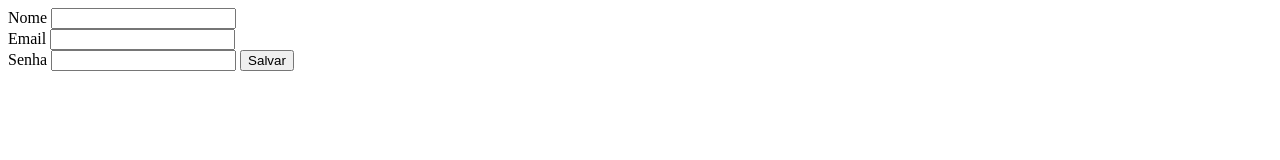
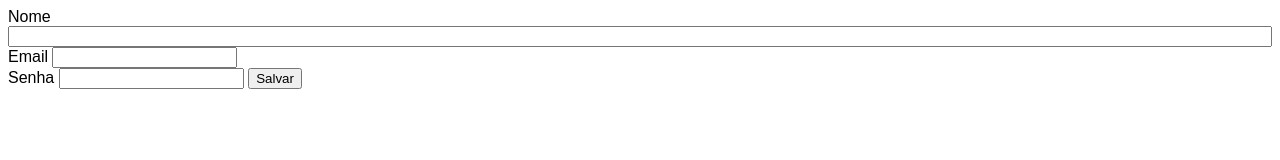
Before and after one commit to Andre-Sampaio-Filho/Bot-o-Doid-o, a plain HTML site: page index.html in a window 1280 px wide. Drawn offline with Linux system fonts and the light colour scheme.

Commit message:
fazendo algumas alterações

```diff
--- a/css/style.css
+++ b/css/style.css
@@ -0,0 +1,10 @@
+body{
+    font-family: Arial, Helvetica, sans-serif;
+}
+.form-group{
+    display: flex;
+    flex-direction: column;
+}
+button[name="salvar"]{
+    margin: auto;
+}
--- a/index.html
+++ b/index.html
@@ -4,7 +4,7 @@
     <meta charset="UTF-8">
     <meta name="viewport" content="width=device-width, initial-scale=1.0">
     <title>Botão Doidão</title>
-    <link rel="stylesheet" href="css/botao_doidao.css">
+    <link rel="stylesheet" href="css/style.css">
     <script>
 
         function salvarcliente(){
```
